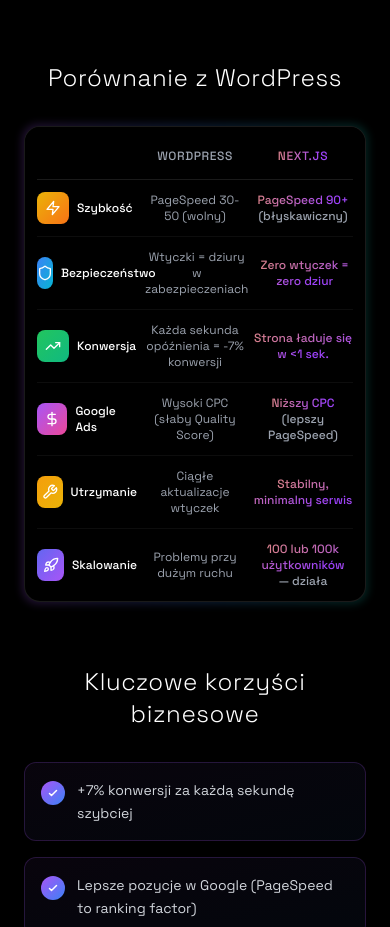
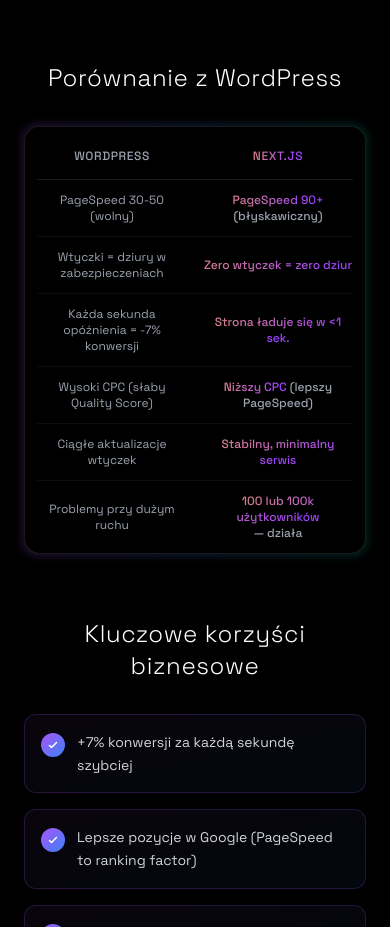
Before and after one commit to Syntance/syntance-web, a Next.js app: page /studio in a window 390 px wide. Shown: the part 4080-5007 px from the top of the page. Built offline with nearby package versions, Linux system fonts and the light colour scheme.

Commit message:
feat: ukryto ikonki i nazwy kryteriow w tabeli porownania na mobile

```diff
--- a/components/sections/tech-comparison.tsx
+++ b/components/sections/tech-comparison.tsx
@@ -99,8 +99,8 @@
 
             <div className="relative bg-black border border-white/10 rounded-2xl overflow-hidden">
               {/* Header */}
-              <div className="grid grid-cols-[100px_1fr_1fr] md:grid-cols-[180px_1fr_1fr] gap-2 md:gap-4 px-3 md:px-5 pt-4 md:pt-5 pb-3 md:pb-4 bg-black">
-                <div></div>
+              <div className="grid grid-cols-2 md:grid-cols-[180px_1fr_1fr] gap-4 px-3 md:px-5 pt-4 md:pt-5 pb-3 md:pb-4 bg-black">
+                <div className="hidden md:block"></div>
                 <div className="text-center">
                   <span className="text-xs md:text-sm font-medium text-gray-400 uppercase tracking-wider">WordPress</span>
                 </div>
@@ -119,13 +119,13 @@
                 const Icon = item.icon
                 return (
                   <div key={index}>
-                    <div className="grid grid-cols-[100px_1fr_1fr] md:grid-cols-[180px_1fr_1fr] gap-2 md:gap-4 p-3 md:p-5 hover:bg-white/[0.02] transition-all group/row">
-                    {/* Kryterium */}
-                    <div className="flex items-center gap-2">
-                      <div className={`w-8 h-8 md:w-10 md:h-10 rounded-lg bg-gradient-to-br ${item.color} flex items-center justify-center transition-transform group-hover/row:scale-110`}>
-                        <Icon size={16} className="text-white md:w-5 md:h-5" />
+                    <div className="grid grid-cols-2 md:grid-cols-[180px_1fr_1fr] gap-4 p-3 md:p-5 hover:bg-white/[0.02] transition-all group/row">
+                    {/* Kryterium - ukryte na mobile */}
+                    <div className="hidden md:flex items-center gap-2">
+                      <div className={`w-10 h-10 rounded-lg bg-gradient-to-br ${item.color} flex items-center justify-center transition-transform group-hover/row:scale-110`}>
+                        <Icon size={20} className="text-white" />
                       </div>
-                      <span className="text-xs md:text-base font-medium text-white group-hover/row:text-gray-100 transition-colors">{item.label}</span>
+                      <span className="font-medium text-white group-hover/row:text-gray-100 transition-colors">{item.label}</span>
                     </div>
 
                     {/* WordPress */}
```
